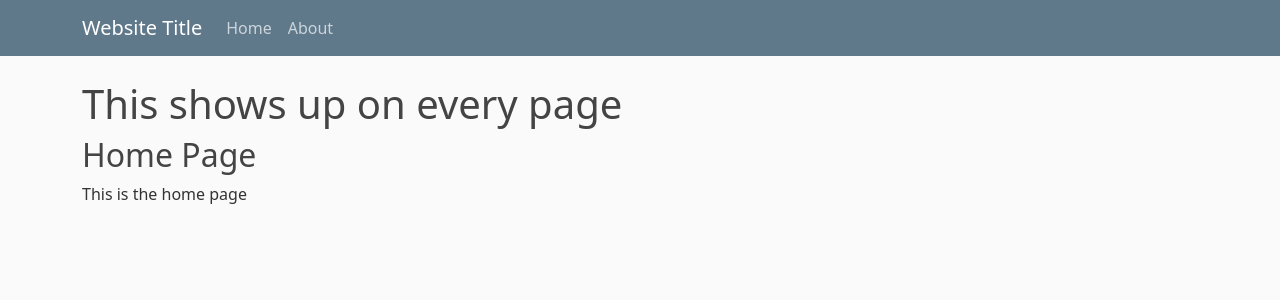
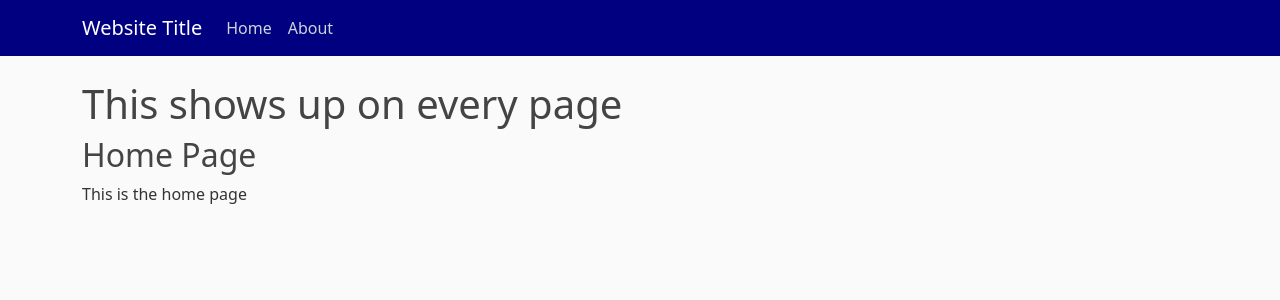
Before and after one commit to kaylainoa/seoProject2, a Flask app: page / in a window 1280 px wide. Shown: the top 300 px of the page. Run offline with Flask 3, Linux system fonts and the light colour scheme.

Commit message:
changed background navbar color

```diff
--- a/static/main.css
+++ b/static/main.css
@@ -9,7 +9,7 @@ body {
   }
 
   .bg-steel {
-    background-color: #5f788a;
+    background-color: navy;
   }
 
   .site-header .navbar-nav .nav-link {
```
